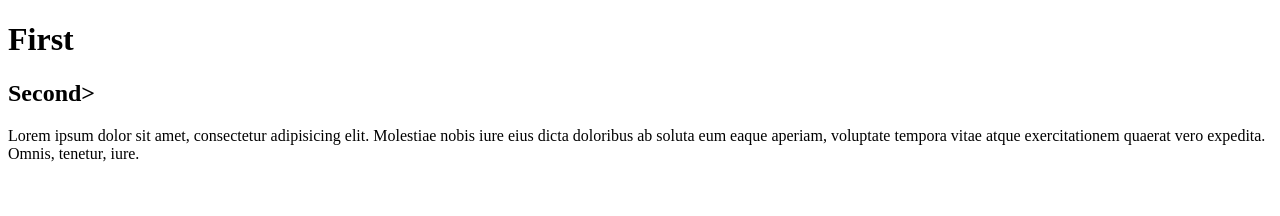
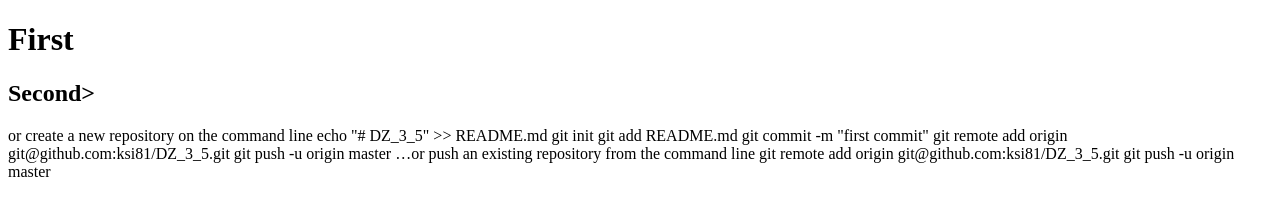
Before and after one commit to ksi81/DZ_3_5, a plain HTML site: page index.html in a window 1280 px wide. Drawn offline with Linux system fonts and the light colour scheme.

Commit message:
second  commit

```diff
--- a/index.html
+++ b/index.html
@@ -9,7 +9,18 @@
 	<h2>Second></h2>
 	<div>
 
-		<p>Lorem ipsum dolor sit amet, consectetur adipisicing elit. Molestiae nobis iure eius dicta doloribus ab soluta eum eaque aperiam, voluptate tempora vitae atque exercitationem quaerat vero expedita. Omnis, tenetur, iure.</p>
+		<p>or create a new repository on the command line
+
+echo "# DZ_3_5" >> README.md
+git init
+git add README.md
+git commit -m "first commit"
+git remote add origin git@github.com:ksi81/DZ_3_5.git
+git push -u origin master
+…or push an existing repository from the command line
+
+git remote add origin git@github.com:ksi81/DZ_3_5.git
+git push -u origin master</p>
 
 
 	</div>
```
